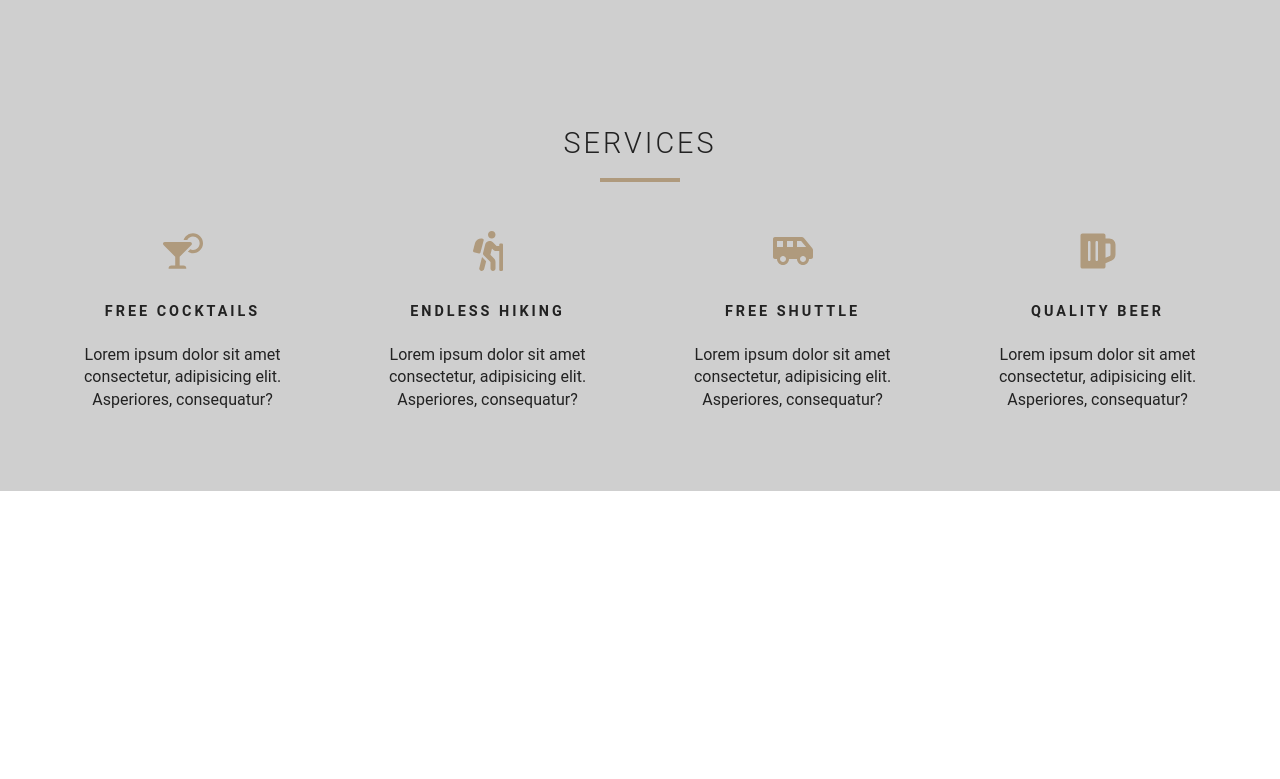
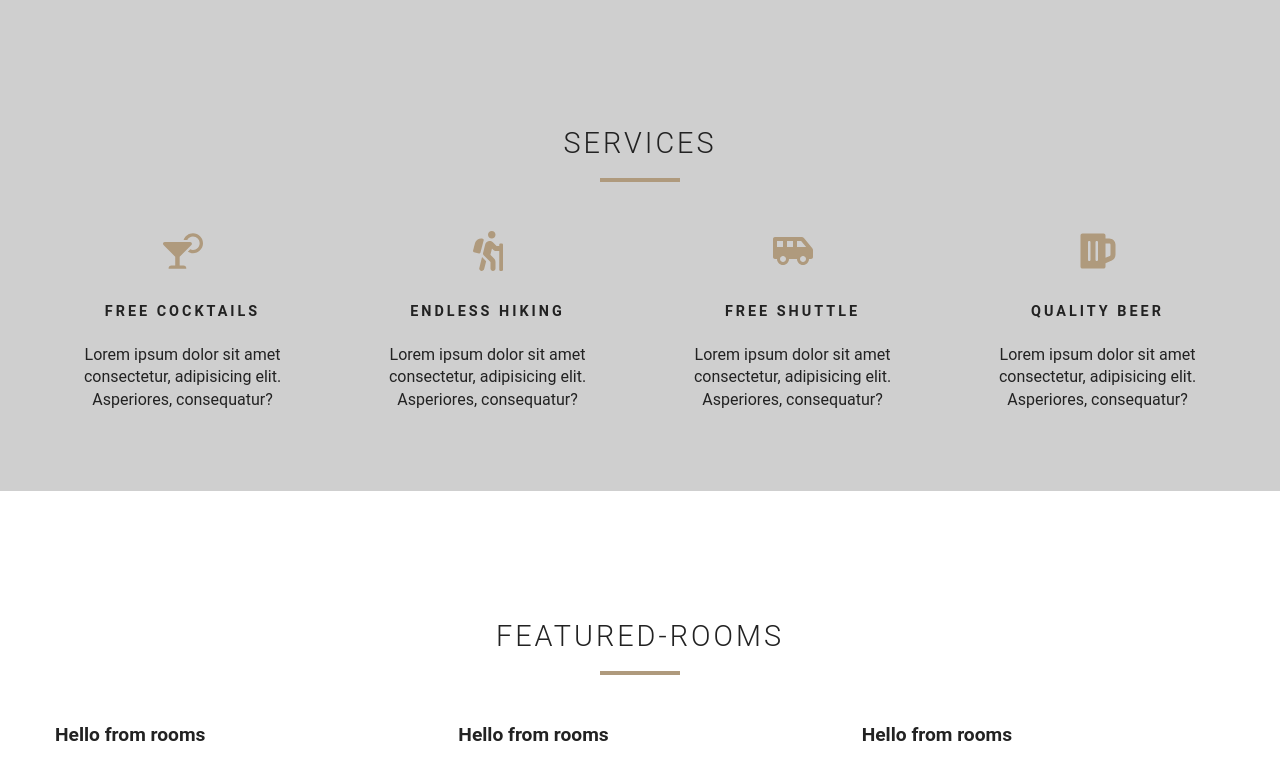
Before and after one commit to locaulker/beach-resort, a React (Create React App) app: page / in a window 1280 px wide. Shown: the part 802-1581 px from the top of the page. Before the commit the page ends 1293 px from the top, so only its background shows below. Built offline with nearby package versions, Linux system fonts and the light colour scheme.

Commit message:
setup featured-rooms component

```diff
--- a/src/components/FeaturedRooms.js
+++ b/src/components/FeaturedRooms.js
@@ -1,12 +1,26 @@
 import React, { Component } from "react"
 import { RoomContext } from "../contexts/context"
+import Loading from "./Loading"
+import Room from "./Room"
+import Title from "./Title"
 
 export default class FeaturedRooms extends Component {
 	static contextType = RoomContext
 
 	render() {
-		const { featuredRooms: rooms } = this.context
-		console.log(rooms)
-		return <div>{/* stuff goes here */}</div>
+		let { loading, featuredRooms: rooms } = this.context
+
+		rooms = rooms.map(room => {
+			return <Room key={room.id} room={room} />
+		})
+
+		return (
+			<section className="featured-rooms">
+				<Title title="featured-rooms" />
+				<div className="featured-rooms-center">
+					{loading ? <Loading /> : rooms}
+				</div>
+			</section>
+		)
 	}
 }
--- /dev/null
+++ b/src/components/Loading.js
@@ -0,0 +1,13 @@
+import React from "react"
+import loadingGif from "../images/gif/loading-arrow.gif"
+
+function Loading() {
+	return (
+		<div className="loading">
+			<h4>Loading rooms' data...</h4>
+			<img src={loadingGif} alt="Loading..." />
+		</div>
+	)
+}
+
+export default Loading
--- /dev/null
+++ b/src/components/Room.js
@@ -0,0 +1,11 @@
+import React from "react"
+
+function Room() {
+	return (
+		<div>
+			<h4>Hello from rooms</h4>
+		</div>
+	)
+}
+
+export default Room
```
